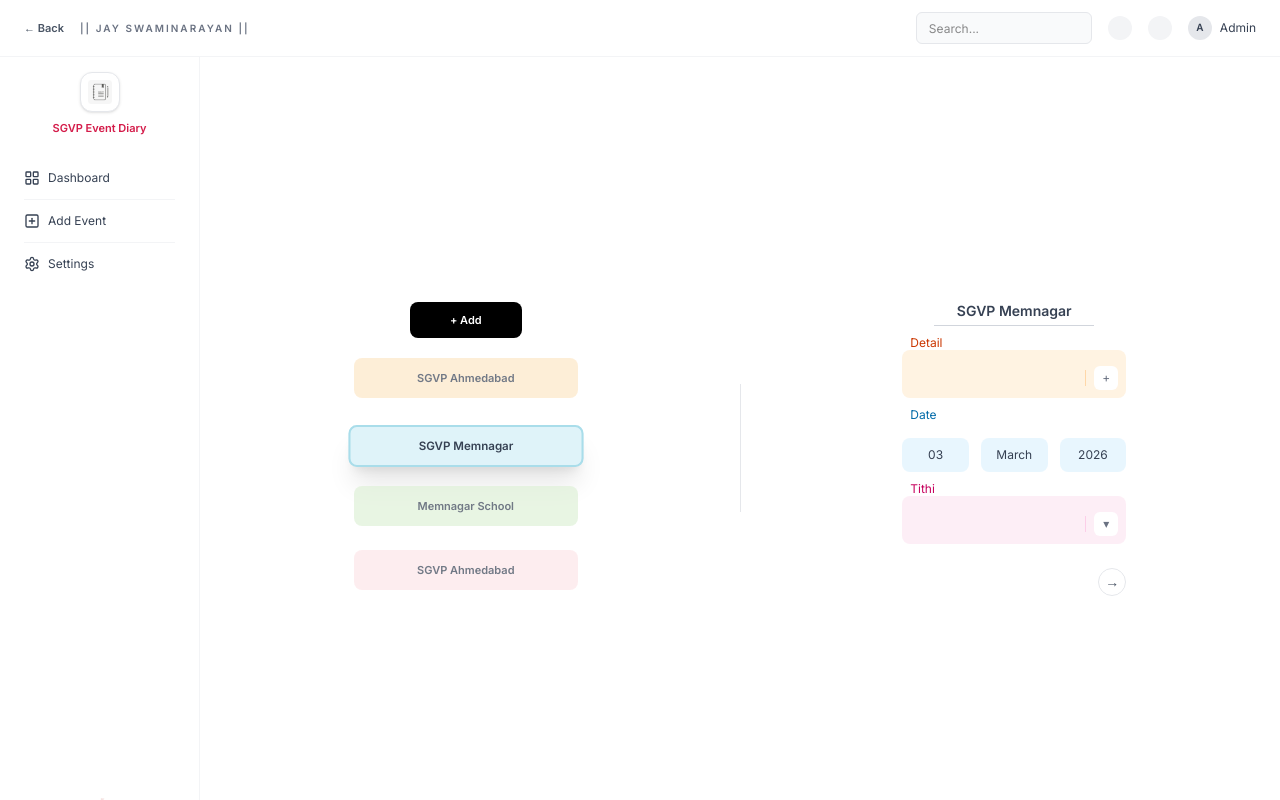
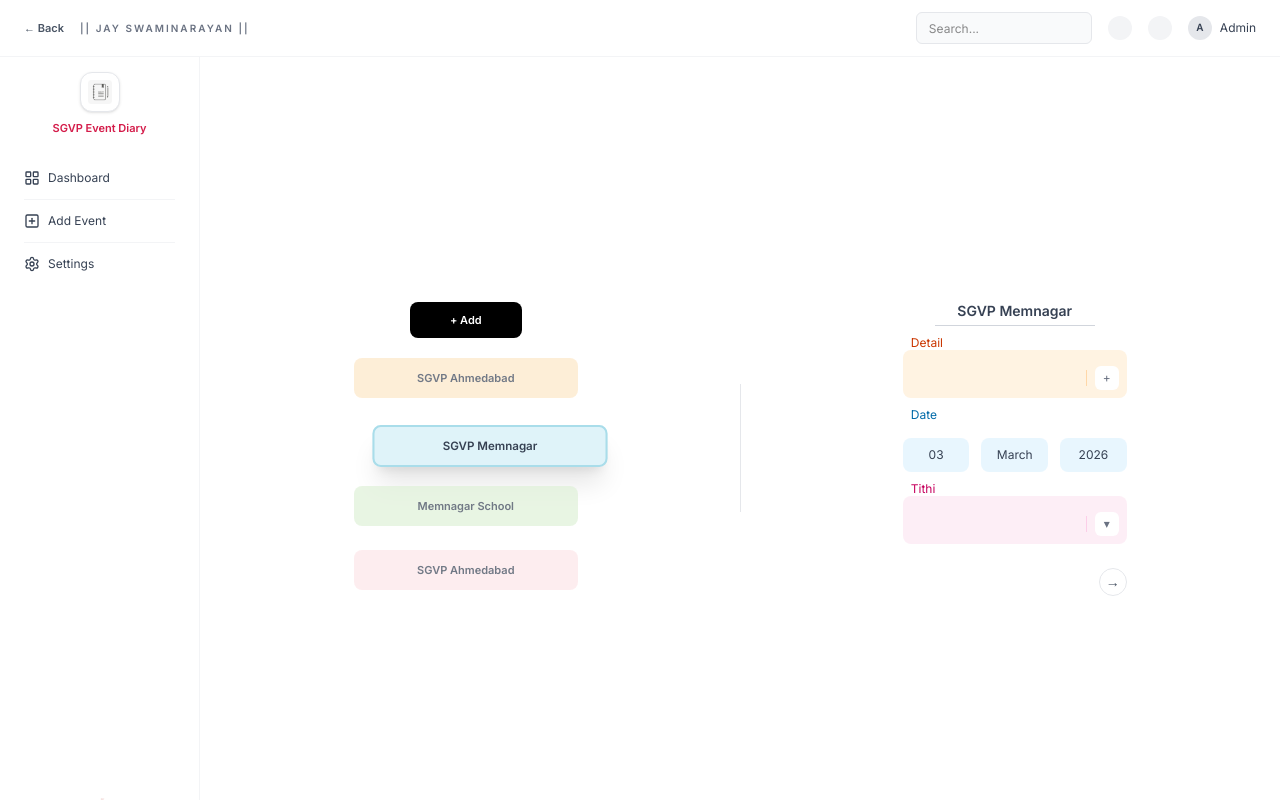
Before and after one commit to sgvpgraphic/sgvp-event-management, a Next.js app: page /create in a window 1280 px wide. Both pictures are taken after a click on the button "SGVP Memnagar". Built offline with nearby package versions, Linux system fonts and the light colour scheme.

Commit message:
Animate list to detail panel

```diff
--- a/src/app/create/page.tsx
+++ b/src/app/create/page.tsx
@@ -194,7 +194,7 @@ export default function CreateEventPage() {
                         selectedIndex === null
                           ? "translate-x-0"
                           : isSelected
-                          ? `shadow-xl scale-105 border-2 ${borderClass}`
+                          ? `shadow-xl scale-105 border-2 ${borderClass} translate-x-6`
                           : "opacity-70 -translate-y-1"
                       }`}
                     >
@@ -216,7 +216,7 @@ export default function CreateEventPage() {
                 className={`transition-all duration-500 ease-out flex justify-center self-center ${
                   selectedIndex === null
                     ? "opacity-0 translate-x-10 pointer-events-none"
-                    : "opacity-100 translate-x-0"
+                    : "opacity-100 translate-x-0 animate-slide-in"
                 }`}
               >
                 {selectedIndex !== null && (
--- a/src/app/globals.css
+++ b/src/app/globals.css
@@ -45,6 +45,17 @@ body {
   }
 }
 
+@keyframes slideIn {
+  from {
+    opacity: 0;
+    transform: translateX(-24px) scale(0.98);
+  }
+  to {
+    opacity: 1;
+    transform: translateX(0) scale(1);
+  }
+}
+
 @keyframes floatSlow {
   0%,
   100% {
@@ -63,6 +74,11 @@ body {
 .animate-fade-in {
   opacity: 0;
   animation: fadeIn 600ms ease forwards;
+}
+
+.animate-slide-in {
+  opacity: 0;
+  animation: slideIn 520ms ease forwards;
 }
 
 .float-slow {
```
